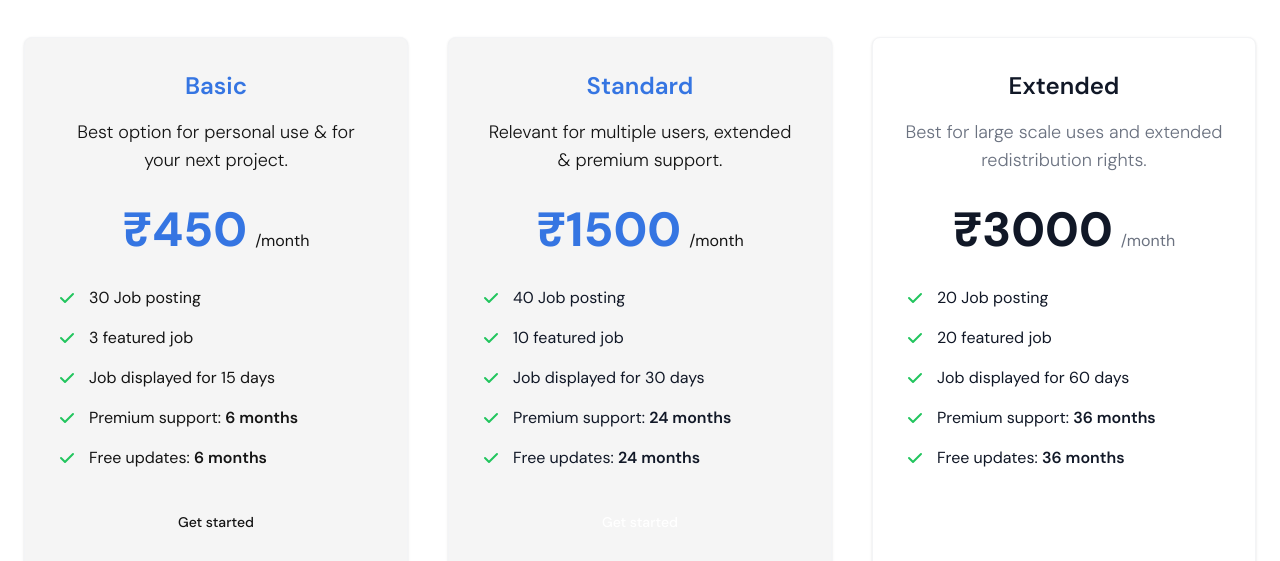
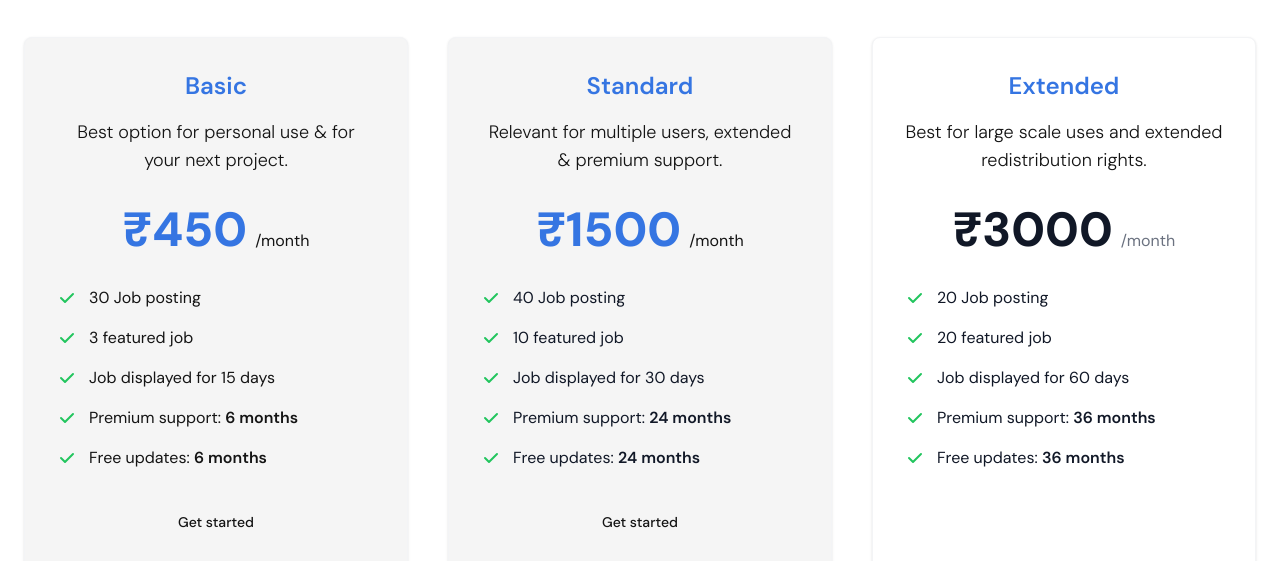
Before and after one commit to Abilash-Nambi/JOB-TALK, a React (Vite) app in the folder client/: page /pricing in a window 1280 px wide. Shown: the part 239-800 px from the top of the page. Built offline with nearby package versions, Linux system fonts and the light colour scheme; no server answers.

Commit message:
border color chnaged

```diff
--- a/client/src/Pages/PricingPage.jsx
+++ b/client/src/Pages/PricingPage.jsx
@@ -219,15 +219,17 @@ const PricingPage = () => {
               </ul>
               <a
                 href="#"
-                className="text-white bg-primary-600 hover:bg-primary-700 focus:ring-4 focus:ring-primary-200 font-medium rounded-lg text-sm px-5 py-2.5 text-center dark:text-white  dark:focus:ring-primary-900"
+                className="text-primary  hover:bg-primary-700 focus:ring-4 focus:ring-primary-200 font-medium rounded-lg text-sm px-5 py-2.5 text-center  "
               >
                 Get started
               </a>
             </div>
 
-            <div className="flex flex-col p-6 mx-auto max-w-lg text-center text-gray-900 bg-white rounded-lg border border-gray-100 shadow dark:border-gray-600 xl:p-8 dark:bg-gray-800 dark:text-white">
-              <h3 className="mb-4 text-2xl font-semibold">Extended</h3>
-              <p className="font-light text-gray-500 sm:text-lg dark:text-gray-400">
+            <div className="flex flex-col p-6 mx-auto max-w-lg text-center text-gray-900 bg-white rounded-lg border border-gray-100 shadow dark:border-gray-600 xl:p-8  ">
+              <h3 className="mb-4 text-2xl font-semibold text-blue">
+                Extended
+              </h3>
+              <p className="font-light text-primary sm:text-lg ">
                 Best for large scale uses and extended redistribution rights.
               </p>
               <div className="flex justify-center items-baseline my-8">
```
